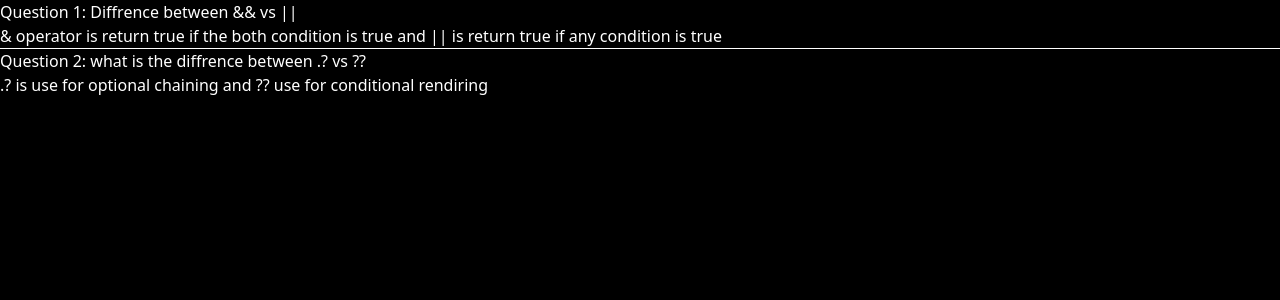
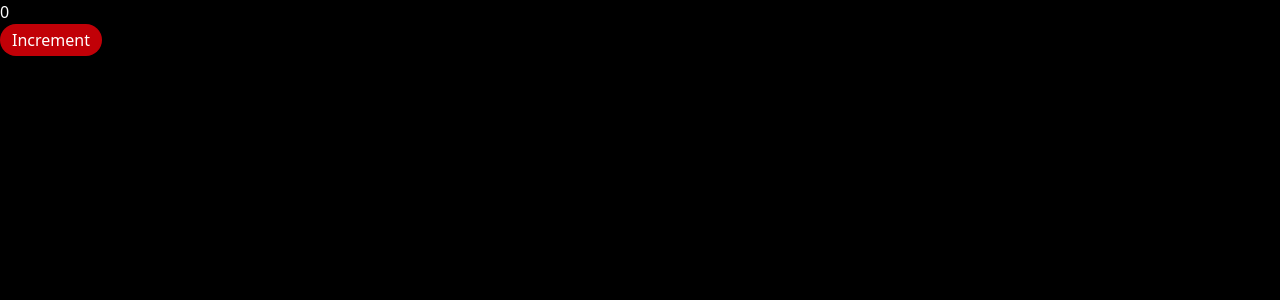
Before and after one commit to Shahid6516/React, a React (Vite) app: page / in a window 1280 px wide. Shown: the top 300 px of the page. Built offline with nearby package versions, Linux system fonts and the light colour scheme.

Commit message:
Finished the class based component and functional component in react

```diff
--- a/src/App.jsx
+++ b/src/App.jsx
@@ -1,10 +1,15 @@
 import RenderingListAndConditionalOperator from './Concepts/RenderingListAndConditionalOperator.jsx'
-import ConditionalOperator from './Concepts/ConditionalOperator.jsx'
+// import ClassicVsFunctionalReactComponent from './Concepts/ClassicVsFunctionalReactComponent.jsx'
+import Counter from './Concepts/ClassicVsFunctionalReactComponent.jsx'
+// import ConditionalOperator from './Concepts/ConditionalOperator.jsx'
+
 const App = () => {
   return (
     <>
       {/* <RenderingListAndConditionalOperator /> */}
-      <ConditionalOperator/>
+      {/* <ConditionalOperator/> */}
+      {/* <ClassicVsFunctionalReactComponent /> */}
+      <Counter/>
     </>
   )
 }
--- /dev/null
+++ b/src/Concepts/ClassicVsFunctionalReactComponent.jsx
@@ -0,0 +1,24 @@
+import React from 'react';
+
+class Counter extends React.Component {
+  constructor(props) {
+    super(props);
+    this.state = { count: 0 };
+  }
+
+
+  increment = () => {
+    this.setState({ count: this.state.count + 1 });
+  }
+
+  render() {
+    return (
+      <div>
+        <p>{this.state.count}</p>
+        <button className='bg-red-700 px-3 py-1 rounded-2xl  border-zinc-900' onClick={this.increment}>Increment</button>
+      </div>
+    );
+  }
+}
+
+export default Counter;
```
